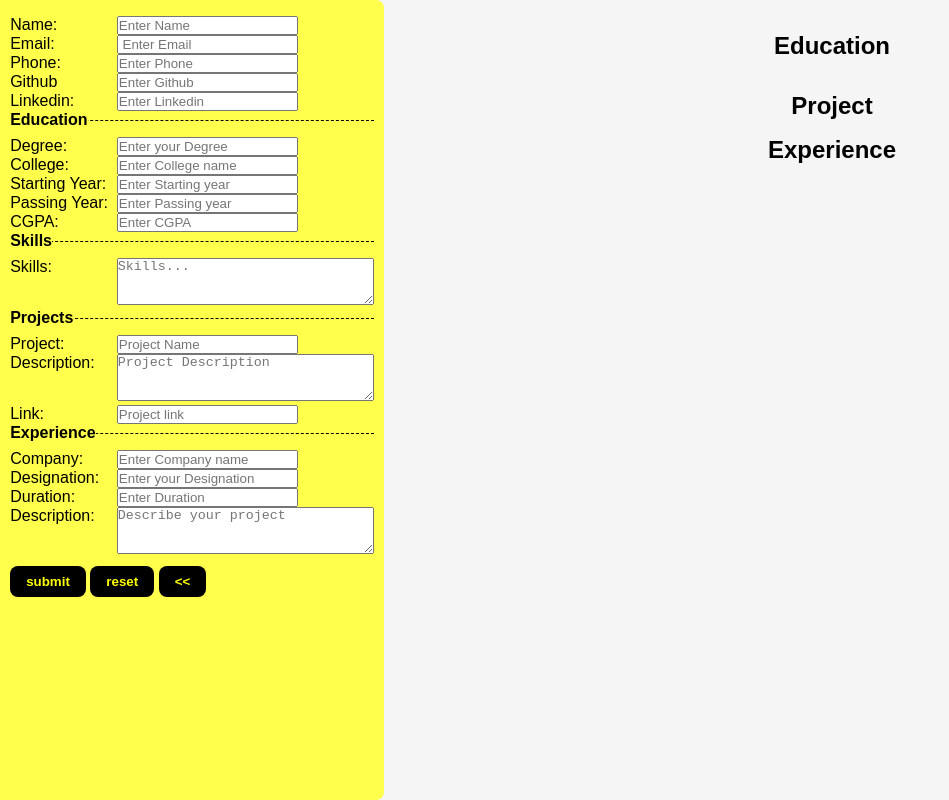
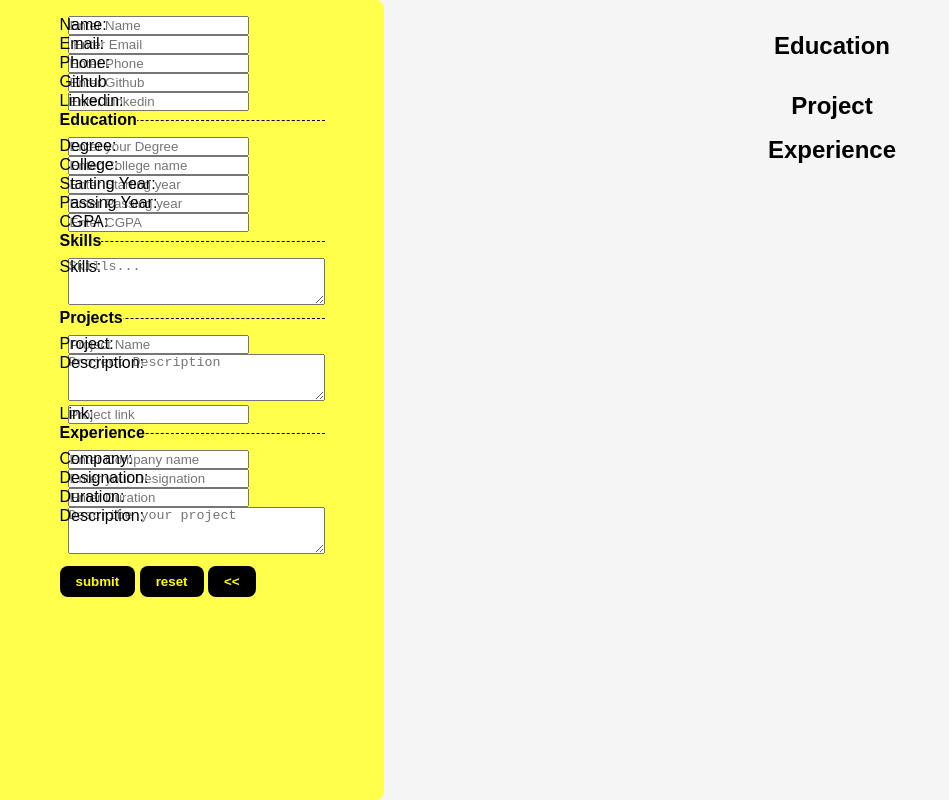
Before and after one commit to Sameera-Nazneen/AutogeneratedCV.github.io, a plain HTML site: page index.html in a window 1280 px wide. Shown: the whole page, without its empty margins (0-949 px from the left). Drawn offline with Linux system fonts and the light colour scheme.

Commit message:
Update style.css

```diff
--- a/style.css
+++ b/style.css
@@ -38,7 +38,7 @@ main>.left{
     border-bottom-right-radius: 0.5rem;
 }
 .PersonalInfo input{
-    margin-left: 8em;
+    margin-left: 8px;
 }
 
 .PersonalInfo label{
@@ -46,7 +46,7 @@ main>.left{
 }
 
 .Education input{
-    margin-left: 8em;
+    margin-left: 8px;
 }
 
 .Education label{
@@ -54,7 +54,7 @@ main>.left{
 }
 
 .Skills textarea{
-    margin-left: 8em;
+    margin-left: 8px;
 }
 
 .Skills label{
@@ -62,7 +62,7 @@ main>.left{
 }
 
 .ProjectInfo textarea{
-    margin-left: 8em;
+    margin-left: 8px;
 }
 
 .ProjectInfo label{
@@ -70,11 +70,11 @@ main>.left{
 }
 
 .ProjectInfo input{
-    margin-left: 8em;
+    margin-left: 8px;
 }
 
 .ExperienceInfo textarea{
-    margin-left: 8em;
+    margin-left: 8px;
 }
 
 .ExperienceInfo label{
@@ -82,7 +82,7 @@ main>.left{
 }
 
 .ExperienceInfo input{
-    margin-left: 8em;
+    margin-left: 8px;
 }
 main>.left legend{
     color: black;
```
